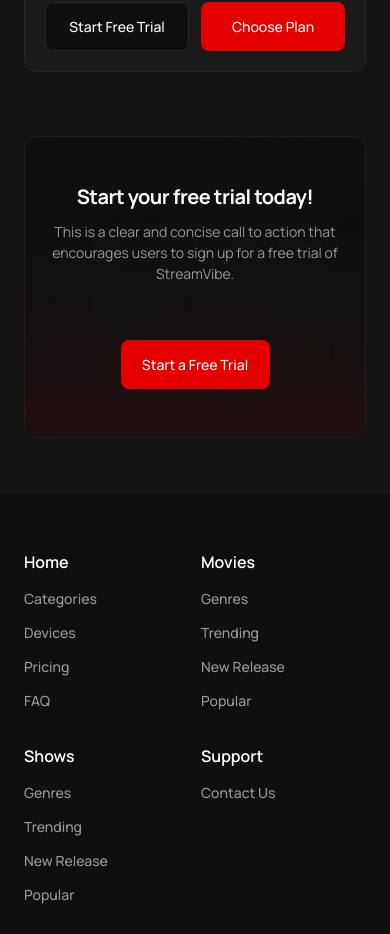
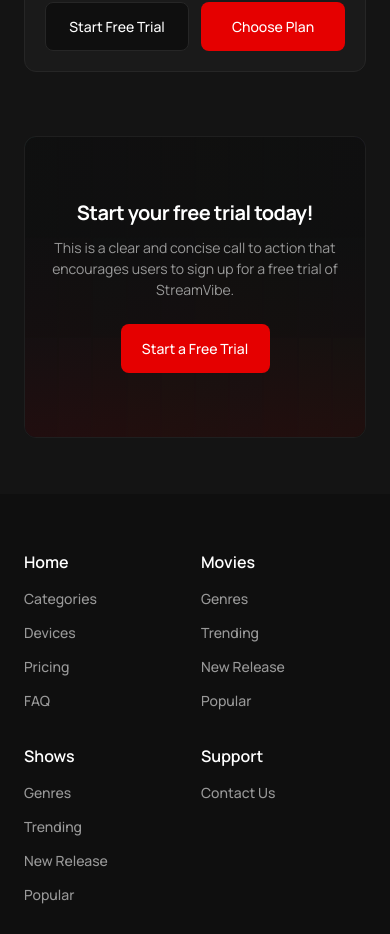
Before and after one commit to CourageCharly/StreamVibe, a Next.js app: page / in a window 390 px wide. Shown: the part 4915-5849 px from the top of the page. Built offline with nearby package versions, Linux system fonts and the light colour scheme; no server answers.

Commit message:
Restore normal free trial subtext-to-CTA spacing on mobile.
Keep taller card and 3-line copy without extra flex gap above the button.

```diff
--- a/components/FreeTrialBanner.tsx
+++ b/components/FreeTrialBanner.tsx
@@ -102,10 +102,9 @@
         <GradientPanel />
 
         {/* Layer 2: copy + CTA — centered on mobile, split on sm+ */}
-        <div
-          className="relative z-[3] flex min-h-[300px] min-w-0 flex-col items-center justify-center gap-6 px-4 py-12 sm:min-h-[210px] sm:flex-row sm:items-center sm:justify-between sm:gap-8 sm:px-10 sm:py-12 lg:px-14 lg:py-14"
-        >
-          <div className="w-full min-w-0 max-w-[560px] flex-1 text-center sm:text-left">
+        <div className="relative z-[3] flex min-h-[300px] min-w-0 flex-col items-center justify-center gap-6 px-4 py-10 sm:min-h-[210px] sm:flex-row sm:items-center sm:justify-between sm:gap-8 sm:px-10 sm:py-12 lg:px-14 lg:py-14">
+          {/* flex-none on mobile keeps normal gap between subtext and CTA */}
+          <div className="w-full min-w-0 max-w-[560px] shrink-0 text-center sm:flex-1 sm:text-left">
             <h2 className="text-center text-[clamp(1.25rem,4vw,28px)] font-bold leading-[1.2] tracking-tight text-white sm:text-left">
               Start your free trial today!
             </h2>
```
